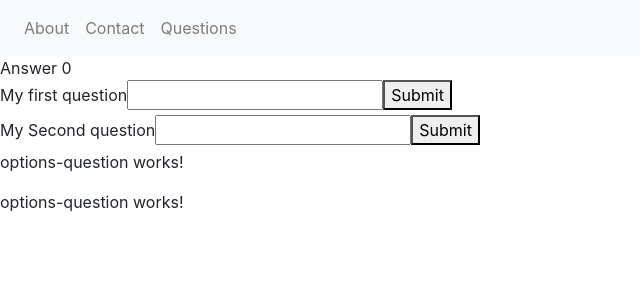
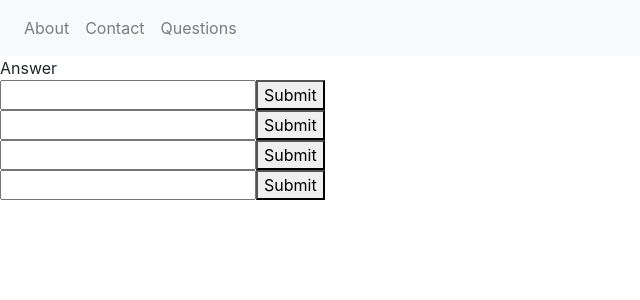
Before and after one commit to mustafahakeem/Quiz, an Angular app: page /questions in a window 1280 px wide. Shown: the top 300 px of the page, without its empty margins (0-640 px from the left). Built offline with nearby package versions, Linux system fonts and the light colour scheme.

Commit message:
mustafa_localstorageChanges

```diff
--- /dev/null
+++ b/src/app/_services/local-storage-service.ts
@@ -0,0 +1,18 @@
+import { Injectable } from '@angular/core';
+
+@Injectable({
+  providedIn: 'root'
+})
+export class LocalStorageService {
+
+  constructor() { }
+  get(keyName:string){
+    const value = localStorage.getItem(keyName);
+    return JSON.parse(value);
+
+  }
+  set(keyName:string, value:any){
+    const stringVal = JSON.stringify(value);
+    localStorage.setItem(keyName, stringVal);
+  }
+}
--- a/src/app/_services/question.service.ts
+++ b/src/app/_services/question.service.ts
@@ -7,18 +7,18 @@ export class QuestionService {
 
   getQuestions() {
      const questions = [
-         {name: 'My first question', quesType: 1} ,
-         {name: 'My Second question', quesType: 1},
-         {name: 'Third question', quesType: 2 , options:  this.getOptions(1)},
-         {name: 'Fourth question', quesType: 2 , options:  this.getOptions(2)}
+         {id:1, text: 'My first question', quesType: 1} ,
+         {id:2, text: 'My Second question', quesType: 1},
+         {id:3, text: 'Third question', quesType: 2 , options:  this.getOptions(1)},
+         {id:4, text: 'Fourth question', quesType: 2 , options:  this.getOptions(2)}
      ];
      return questions;
   }
   getOptions(optionVal:number){
     const options = [
-       {option: 'option' + optionVal+ 1 , value: optionVal+ 1} ,
-       {option: 'option' +optionVal+ 2, value: optionVal+ 2},
-       {option: 'option' +optionVal+ 3, value: optionVal+ 3}
+       {text: 'option' + optionVal+ 1 , value: optionVal+ 1} ,
+       {text: 'option' +optionVal+ 2, value: optionVal+ 2},
+       {text: 'option' +optionVal+ 3, value: optionVal+ 3}
       ]
      return options
   }
--- a/src/app/questions/options-question/options-question.component.html
+++ b/src/app/questions/options-question/options-question.component.html
@@ -1 +1,8 @@
-<p>options-question works!</p>
+<div>
+    {{optionQuestion.name}}
+    <div *ngFor="let ques of optionQuestion.options">
+        <div>{{ques.option}}</div>
+    </div>
+    <input type="redew">
+    <button (click)="answerSubmit()">Submit</button>
+</div>
--- a/src/app/questions/options-question/options-question.component.ts
+++ b/src/app/questions/options-question/options-question.component.ts
@@ -1,4 +1,4 @@
-import { Component, OnInit, Input } from '@angular/core';
+import { Component, OnInit, Input, Output, EventEmitter } from '@angular/core';
 
 @Component({
   selector: 'app-options-question',
@@ -7,11 +7,18 @@ import { Component, OnInit, Input } from '@angular/core';
 })
 export class OptionsQuestionComponent implements OnInit {
   @Input() question:any;
+  optionQuestion:any;
+  @Output() optionAnswer = new EventEmitter();
 
 
   constructor() { }
 
   ngOnInit() {
+    this.optionQuestion=this.question;
+  }
+  answerSubmit(){
+
+    this.optionAnswer.emit(1)
   }
 
 }
--- a/src/app/questions/question-list/question-list.component.html
+++ b/src/app/questions/question-list/question-list.component.html
@@ -1,9 +1,9 @@
 <div>Answer {{answerCount}}</div>
 <div *ngFor="let ques of dbQuestions">
     <div *ngIf = "ques.quesType==1">
-       <app-text-question [question]="ques" (textAnswer)="updateAnswerCount($event)"></app-text-question>
+       <app-text-question [question]="ques" (textAnswer)="updateAnswerCount($event)" (textanswer)="onValueChanged($event)"></app-text-question>
     </div>
     <div *ngIf = "ques.quesType==2">
-        <app-options-question [question]="ques"></app-options-question>
+        <app-options-question [question]="ques" (optionAnswer)="modifyAnswerCount($event)"></app-options-question>
     </div>
 </div>
--- a/src/app/questions/question-list/question-list.component.ts
+++ b/src/app/questions/question-list/question-list.component.ts
@@ -1,5 +1,6 @@
 import { Component, OnInit } from '@angular/core';
 import { QuestionService } from 'src/app/_services/question.service';
+import { LocalStorageService } from 'src/app/_services/local-storage-service';
 
 @Component({
   selector: 'app-question-list',
@@ -10,13 +11,24 @@ export class QuestionListComponent implements OnInit {
 
   dbQuestions: any [];
   answerCount=0;
-  constructor(private questionService: QuestionService) { }
+  valueChanged: any;
+  constructor(private questionService: QuestionService, private localStorageService: LocalStorageService) { }
 
   ngOnInit() {
     this.dbQuestions =  this.questionService.getQuestions();
+    this.localStorageService.set("Questions", this.dbQuestions);
+    this.answerCount =  this.localStorageService.get("AnswerCount");
   }
   updateAnswerCount(event:any)
   {
     this.answerCount++;
+    this.localStorageService.set("AnswerCount", this.answerCount);
   }
+  modifyAnswerCount(event:any){
+    this.answerCount++;
+  }
+  onValueChanged(event:any){
+    this.localStorageService.set("textAnswer", this.valueChanged);
+  }
+
 }
--- a/src/app/questions/text-question/text-question.component.html
+++ b/src/app/questions/text-question/text-question.component.html
@@ -1,5 +1,5 @@
 <div>
 <label>{{localQues.name}}</label>
-<input type="text">
+<input type="text" (valueChanged) = "OnValueChanged($event)">
 <button (click)="answerClicked()">Submit</button>
 </div>
--- a/src/app/questions/text-question/text-question.component.ts
+++ b/src/app/questions/text-question/text-question.component.ts
@@ -9,7 +9,7 @@ export class TextQuestionComponent implements OnInit {
   @Input() question:any;
   localQues:any;
   @Output() textAnswer=new EventEmitter();
-
+  enteredAnswer: string;
 
 
   constructor() { }
@@ -18,7 +18,12 @@ export class TextQuestionComponent implements OnInit {
     this.localQues=this.question;
   }
   answerClicked(){
-    this.textAnswer.emit(1);
+    this.textAnswer.emit({questionId: this.localQues.id, answer: this.enteredAnswer});
+  }
+
+  OnValueChanged (event:any)
+  {
+    this.enteredAnswer = event.Val;
   }
 
 }
```
Also changed, not shown: 1 other file (tests, documents, lock files or other folders).
